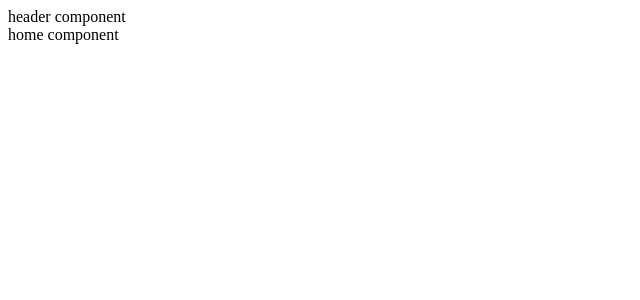
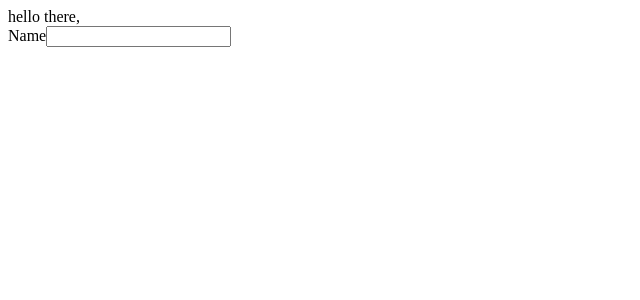
Before and after one commit to michellerenehey/adv-react-guestbook, a React (Create React App) app: page / in a window 1280 px wide. Shown: the top 300 px of the page, without its empty margins (0-640 px from the left). Built offline with nearby package versions, Linux system fonts and the light colour scheme.

Commit message:
user context working

```diff
--- a/src/components/Header/Header.jsx
+++ b/src/components/Header/Header.jsx
@@ -1,5 +1,7 @@
 import './Header.css';
+import { useUser } from '../../context/UserContext';
 
 export default function Header() {
-  return <div>header component</div>;
+  const { user } = useUser();
+  return <div>hello there, {user}</div>;
 }
--- a/src/index.jsx
+++ b/src/index.jsx
@@ -3,10 +3,13 @@ import ReactDOM from 'react-dom';
 import './index.css';
 import App from './App';
 import reportWebVitals from './reportWebVitals';
+import { UserProvider } from './context/UserContext';
 
 ReactDOM.render(
   <React.StrictMode>
-    <App />
+    <UserProvider>
+      <App />
+    </UserProvider>
   </React.StrictMode>,
   document.getElementById('root')
 );
--- a/src/views/Home/Home.jsx
+++ b/src/views/Home/Home.jsx
@@ -1,5 +1,13 @@
 import './Home.css';
+import { useUser } from '../../context/UserContext';
 
 export default function Home() {
-  return <div>home component</div>;
+  const { user, setUser } = useUser();
+
+  return (
+    <div>
+      <label>Name</label>
+      <input value={user} onChange={(e) => setUser(e.target.value)} />
+    </div>
+  );
 }
```
Also changed, not shown: 1 other file (tests, documents, lock files or other folders).
